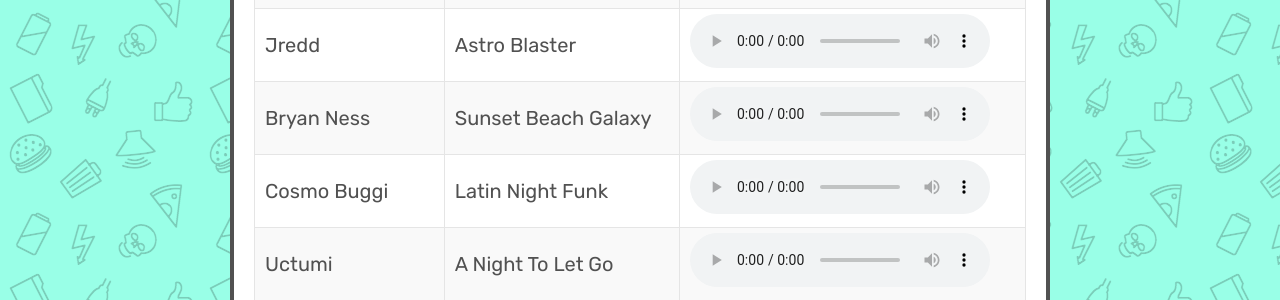
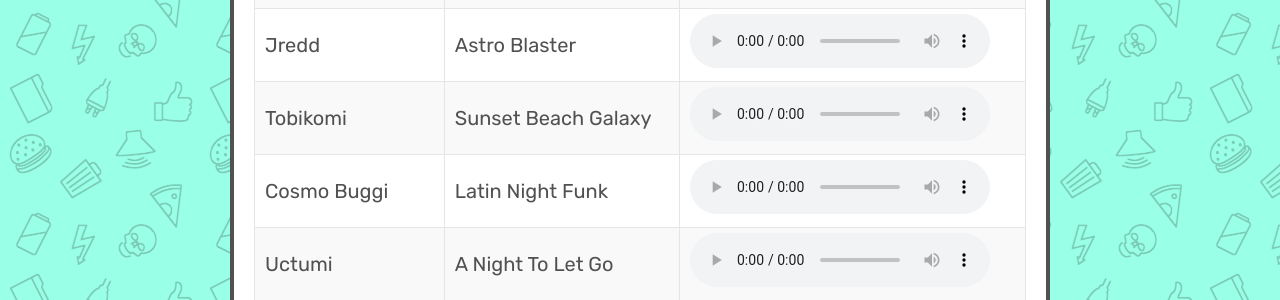
Before and after one commit to catskull/catskullelectronics.com, a Jekyll site: the page built from _posts/2017-07-18-YM2017.md, in a window 1280 px wide and 900 px high, scrolled down 1374 px. Shown: the part 154-454 px from the top of the window. Built offline with Jekyll 4.4.1, drawn with Linux system fonts in a browser that asks for light colours.

Commit message:
Fix tobikomi name

```diff
--- a/_posts/2017-07-18-YM2017.md
+++ b/_posts/2017-07-18-YM2017.md
@@ -75,7 +75,7 @@ Here's the tracklist with a sample of each song:
 		</td>
 	</tr>
 	<tr>
-		<td>Bryan Ness</td>
+		<td>Tobikomi</td>
 		<td>Sunset Beach Galaxy</td>
 		<td>
 			<audio controls="controls">
```
